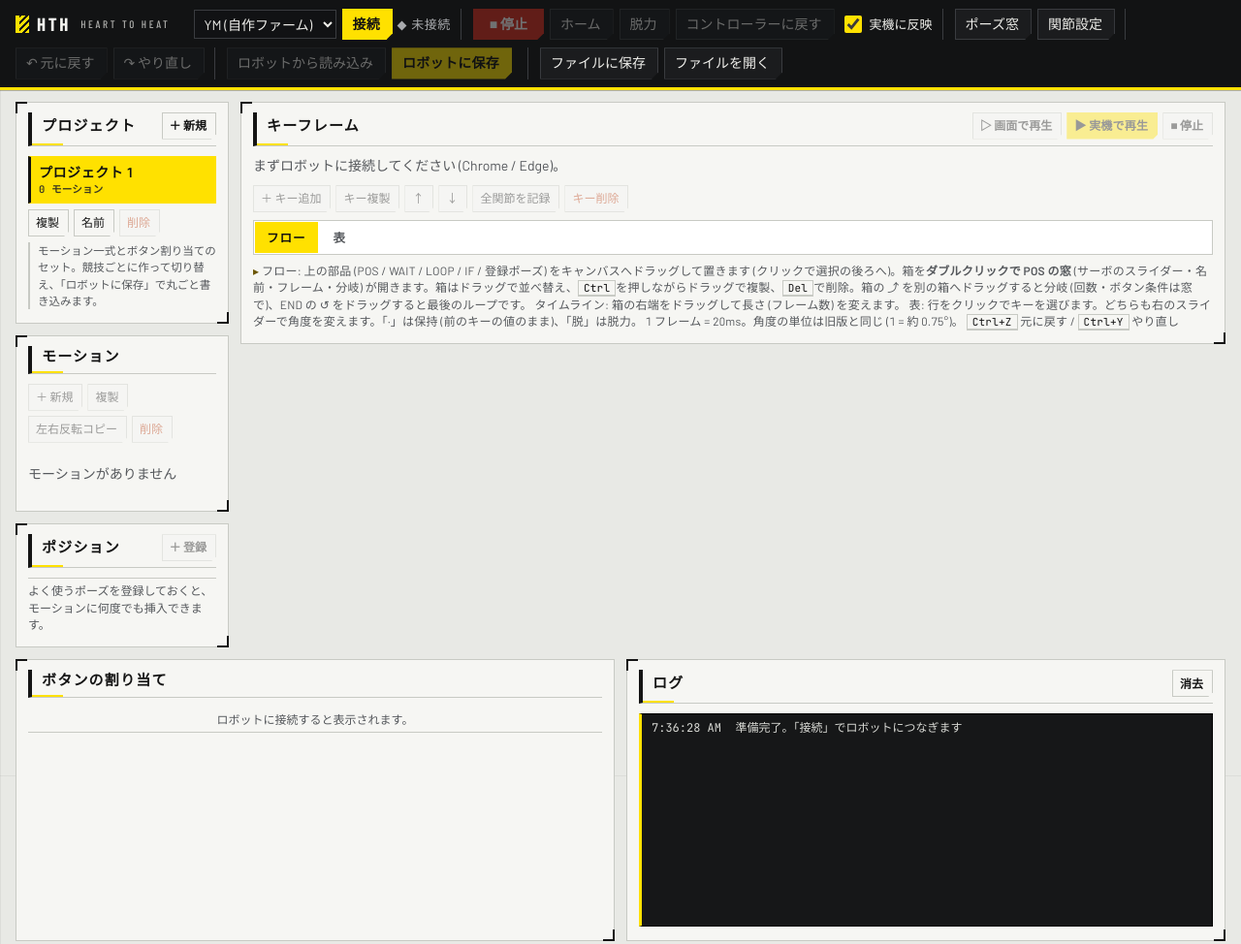
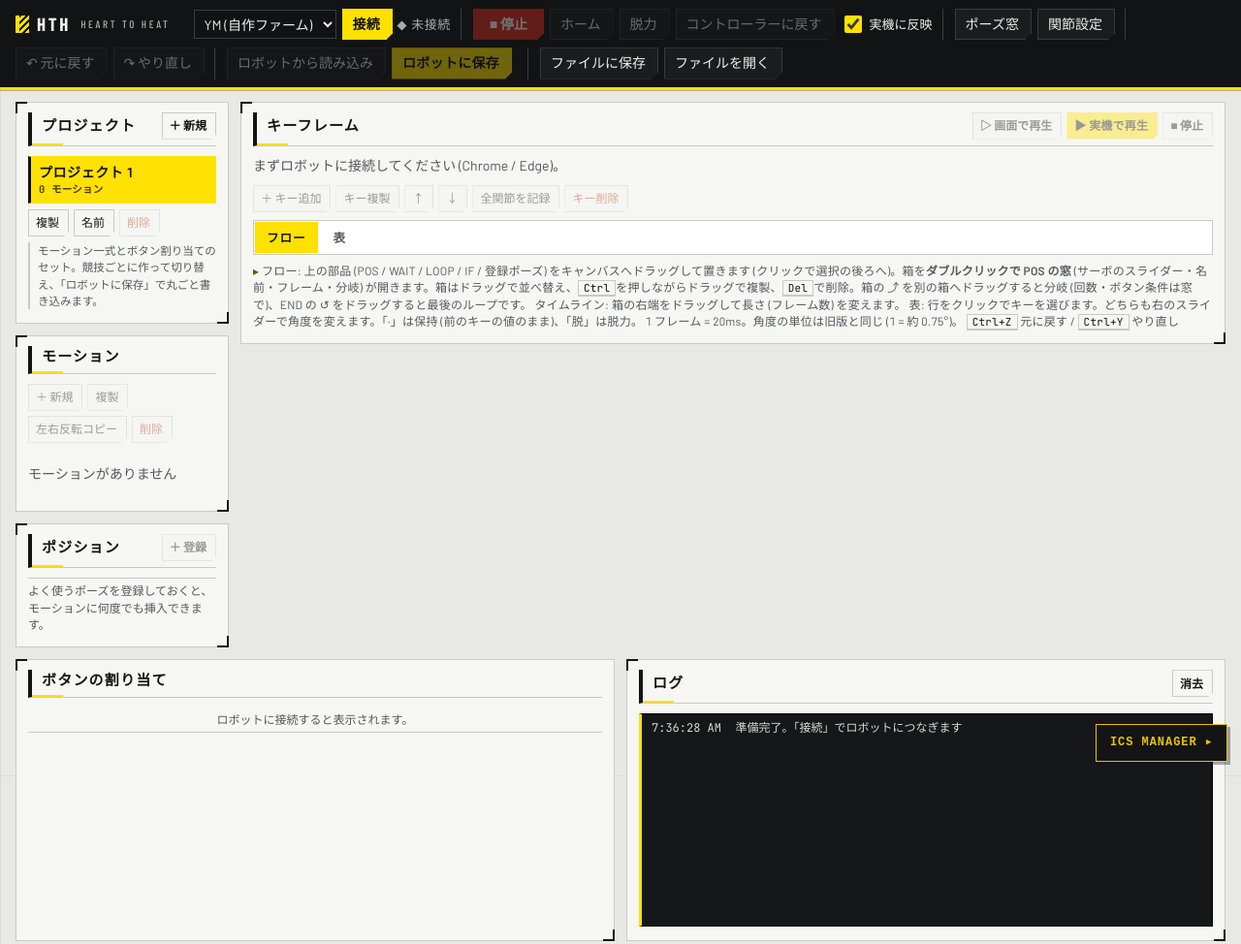
Before and after one commit to rara-crash/hth-editor, a plain HTML site: page index.html in a window 1280 px wide. Shown: the whole page at 97% size. Drawn offline with nearby package versions, Linux system fonts and the light colour scheme.

Commit message:
Add ICS manager launcher button

```diff
--- a/index.html
+++ b/index.html
@@ -3721,5 +3721,9 @@ renderStatus();
 enterAnim(document.querySelectorAll('main section, .bottom section'));
 log('準備完了。「接続」でロボットにつなぎます');
 </script>
+
+<!-- HTH publish patch: ICS manager launcher (added by Perica; source-side integration TODO for Yvonne) -->
+<a id="hth-ics-launch" href="ics-manager.html" target="_blank" rel="noopener"
+   style="position:fixed; right:14px; bottom:14px; z-index:9999; background:#141414; color:#e8c400; font-family:monospace; font-size:12px; font-weight:700; letter-spacing:.08em; padding:10px 14px; text-decoration:none; border:1px solid #e8c400; box-shadow:3px 3px 0 rgba(20,20,20,.35);">ICS MANAGER ▸</a>
 </body>
 </html>
```
